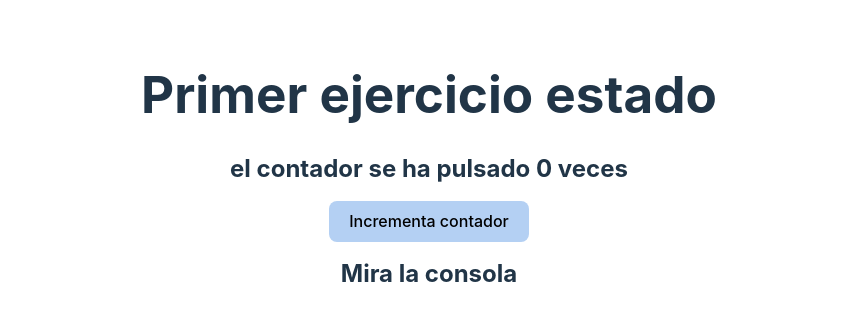
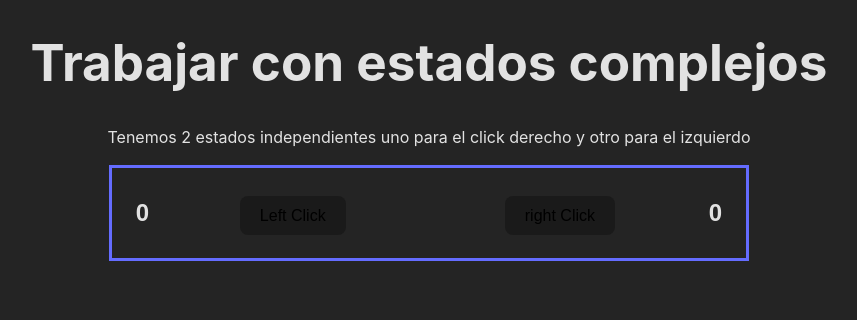
Before and after one commit to HugoLebredo/react_tutorial, a React (Vite) app: page / in a window 1280 px wide. Shown: the top 320 px of the page, without its empty margins (211-1068 px from the left). Built offline with nearby package versions, Linux system fonts and the light colour scheme.

Commit message:
Ejercicio 2

```diff
--- a/src/App.jsx
+++ b/src/App.jsx
@@ -1,25 +1,44 @@
-import { useState } from 'react'
+import { useState } from "react";
+import "./index.css";
 
-const ContComponent = ({ cont }) => {
-  console.log({ cont });
-  return <h2>{`el contador se ha pulsado ${cont} veces`}</h2>;
+const ContadorClicks = ({ cont }) => {
+  console.log(cont);
+  return <h2>{cont}</h2>;
 };
 
+const initState = { left: 0, right: 0 };
+
 export default function App() {
-  const [contador, setContador] = useState(0);
+  const [clicks, setClicks] = useState(initState);
 
-  const incrementarContador = (e) => setContador(contador + 1);
+  const handleClickLeft = () => {
+    const newValues = { ...clicks, left: clicks.left + 1 };
+    setClicks(newValues);
+  };
 
-  console.log({ contador });
+  const handleClickRight = () => {
+    const newValues = { ...clicks, right: clicks.right + 1 };
+    setClicks(newValues);
+  };
 
   return (
-    <div className="App">
-      <h1>Primer ejercicio estado</h1>
-      <ContComponent cont={contador} />
-      <button onClick={() => incrementarContador()}>
-        Incrementa contador
-      </button>
-      <h2>Mira la consola</h2>
+    <div>
+      <h1>Trabajar con estados complejos</h1>
+      <p>Tenemos 2 estados independientes uno para el click derecho y otro para el izquierdo</p>
+      <table className="App">
+        <td>
+          <ContadorClicks cont={clicks.left} />
+        </td>
+        <td>
+          <button onClick={() => handleClickLeft()}>Left Click</button>
+        </td>
+        <td>
+          <button onClick={() => handleClickRight()}>right Click</button>
+        </td>
+        <td>
+          <ContadorClicks cont={clicks.right} />
+        </td>
+      </table>
     </div>
   );
 }
--- a/src/index.css
+++ b/src/index.css
@@ -16,21 +16,32 @@
 }
 
 .App {
-  margin: 0 auto;
-  padding: 2rem;
-  text-align: center;
+    font-family: sans-serif;
+    text-align: center;
+    margin: auto;
+    width: 50%;
+    border: 3px solid #646cff;
+    padding: 10px;
 }
 
 body {
   margin: 0;
-  place-items: center;
+  align-items: center;
   min-width: 320px;
   min-height: 100vh;
+  text-align: center;
 }
 
 h1 {
   font-size: 3.2em;
   line-height: 1.1;
+
+}
+
+table{
+  align-items: center;
+  margin-left: auto;
+  margin-right: auto;
 }
 
 button {
@@ -51,16 +62,3 @@ button:focus,
 button:focus-visible {
   outline: 4px auto -webkit-focus-ring-color;
 }
-
-@media (prefers-color-scheme: light) {
-  :root {
-    color: #213547;
-    background-color: #ffffff;
-  }
-  a:hover {
-    color: #747bff;
-  }
-  button {
-    background-color: #b4d0f3;
-  }
-}
```
